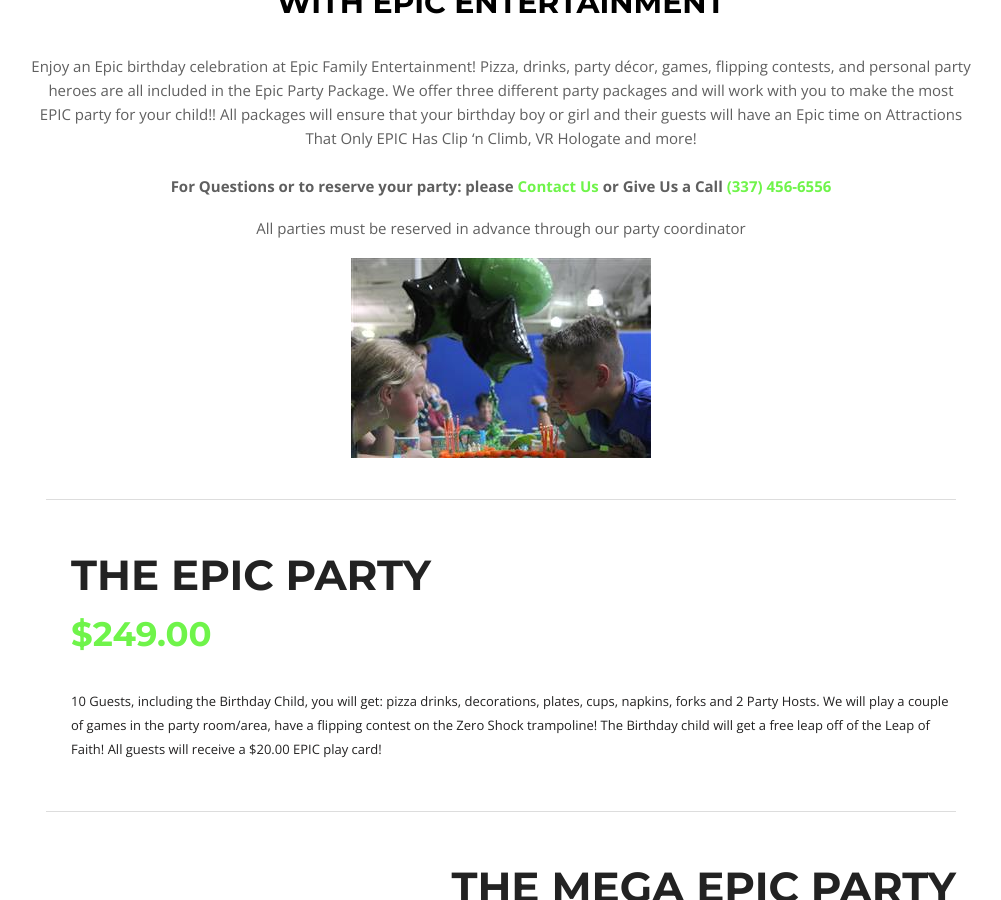
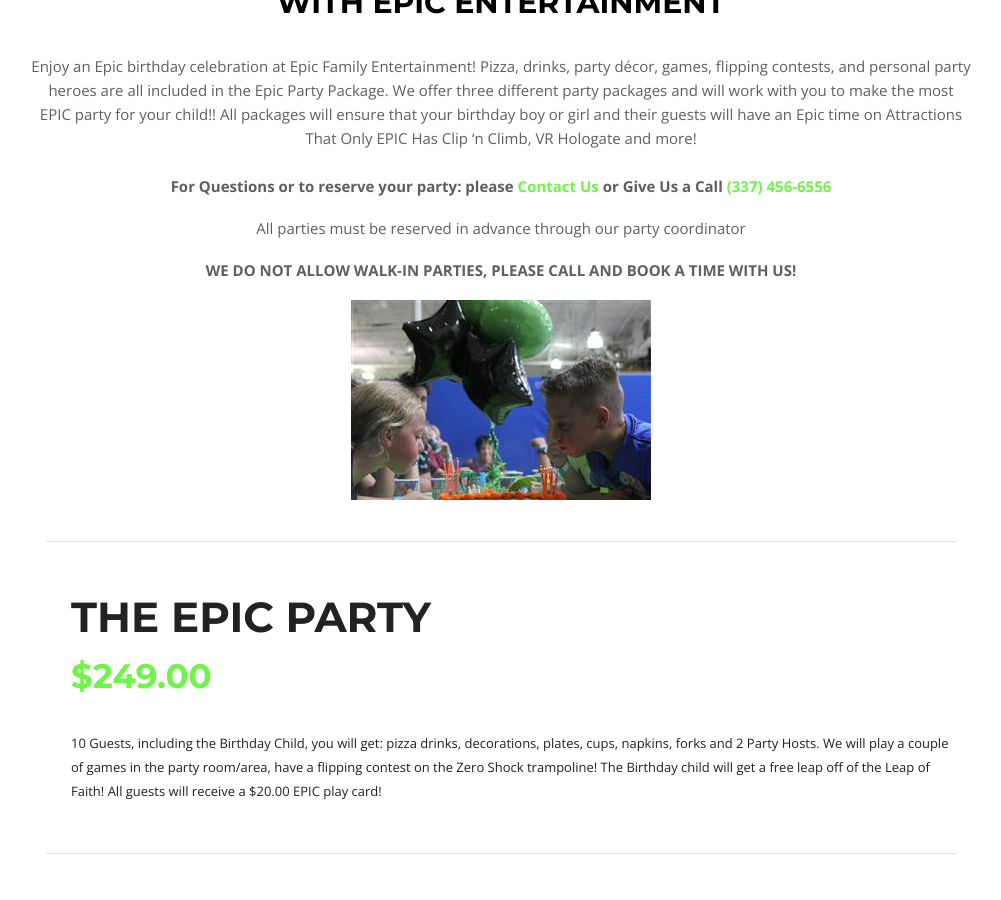
Before and after one commit to aitshuber/epiccc, a Jekyll site: the page built from parties.html, in a window 1280 px wide and 900 px high, scrolled down 579 px. Shown: the whole window, without its empty margins (139-1140 px from the left). Built offline with Jekyll 4.4.1, drawn with Linux system fonts in a browser that asks for light colours.

Commit message:
Updated 1 file via CloudCannon.

```diff
--- a/parties.html
+++ b/parties.html
@@ -49,6 +49,7 @@
                                     Us</a> or Give Us a Call <a title="Call and Epic party coordinator"
                                                                 href="tel:3374566556">(337) 456-6556</a></b></p>
                             <p class="editable">All parties must be reserved in advance through our party coordinator</p>
+                            <p class="editable"><b>WE DO NOT ALLOW WALK-IN PARTIES, PLEASE CALL AND BOOK A TIME WITH US!</b></p>
                             <img alt="Lafayette Birthday Party Planning" src="styles/birthday.jpg">
                         </center>
                     </div>
```
